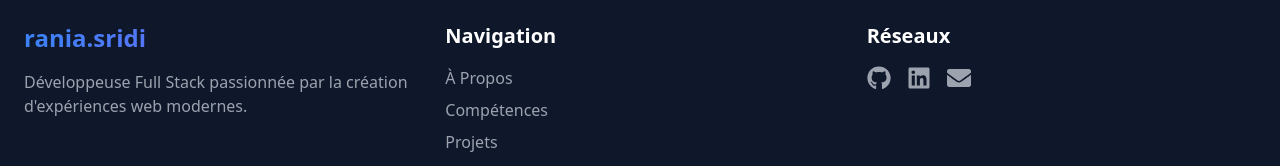
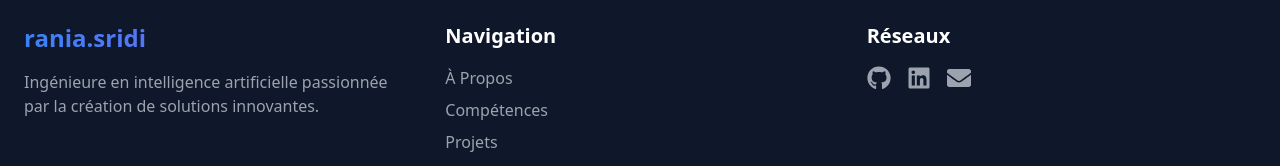
Before and after one commit to sridi-Rania/Rania-Portfolio, a React (Vite) app: page / in a window 1280 px wide. Shown: the part 5196-5362 px from the top of the page. Built offline with nearby package versions, Linux system fonts and the light colour scheme.

Commit message:
Update description in Footer component

```diff
--- a/src/components/Footer.tsx
+++ b/src/components/Footer.tsx
@@ -10,7 +10,7 @@ const Footer = () => {
               rania.sridi
             </h3>
             <p className="text-gray-400">
-              Développeuse Full Stack passionnée par la création d'expériences web modernes.
+Ingénieure en intelligence artificielle passionnée par la création de solutions innovantes.
             </p>
           </div>
 
```
